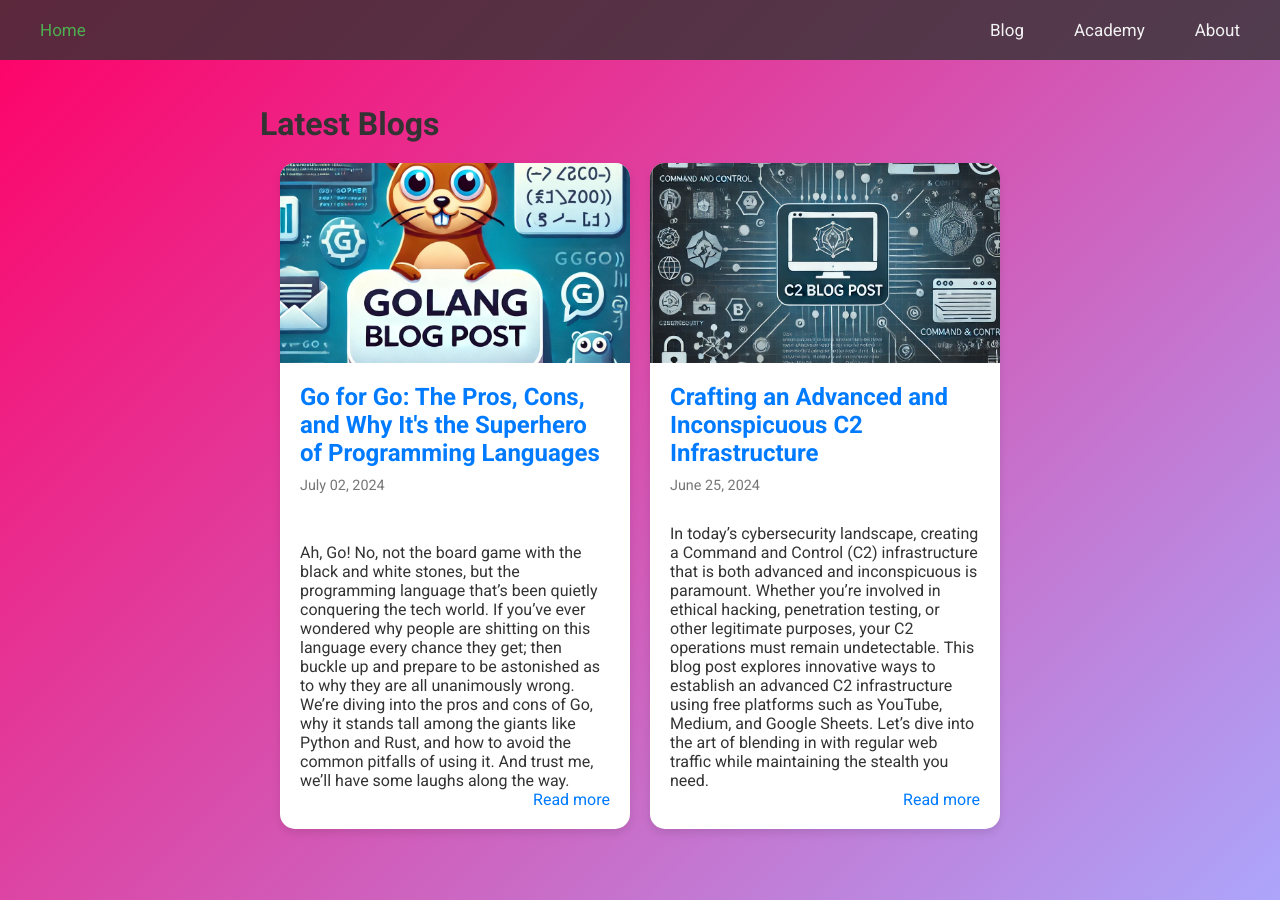
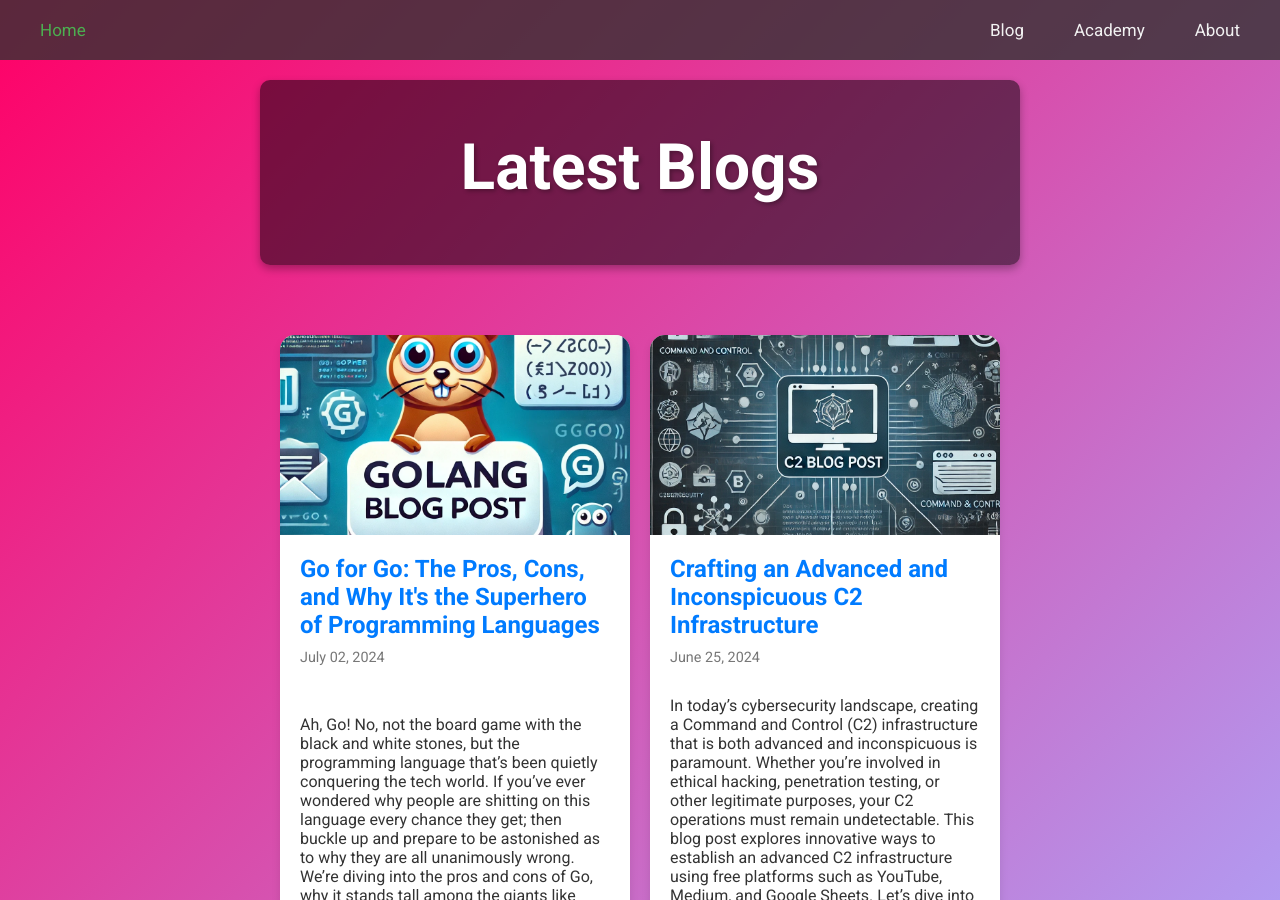
Before and after one commit to Dyst0rti0n/Dyst0rti0n.github.io, a Jekyll site: the page built from blog.html, in a window 1280 px wide and 900 px high. Built offline with Jekyll 4.4.1, drawn with Linux system fonts in a browser that asks for light colours.

Commit message:
Enhance blog page with clickable cards, improved header, and consistent footer

```diff
--- a/assets/css/style.css
+++ b/assets/css/style.css
@@ -20,17 +20,21 @@
 header {
   text-align: center;
   margin-bottom: 50px;
+  padding: 50px 20px;
+  background: rgba(0, 0, 0, 0.5);
+  border-radius: 10px;
+  box-shadow: 0 4px 8px rgba(0, 0, 0, 0.3);
 }
 
 header h1 {
-  font-size: 3.5em;
+  font-size: 4em;
   margin-bottom: 10px;
   color: #fff;
-  text-shadow: 2px 2px 4px rgba(0, 0, 0, 0.2);
+  text-shadow: 2px 2px 4px rgba(0, 0, 0, 0.3);
 }
 
 header p {
-  font-size: 1.5em;
+  font-size: 1.8em;
   color: #eee;
 }
 
@@ -104,6 +108,11 @@
   text-align: center;
   font-size: 0.9em;
   color: #eee;
+  width: 100%;
+  padding: 10px;
+  background: rgba(0, 0, 0, 0.5);
+  border-radius: 10px;
+  box-shadow: 0 4px 8px rgba(0, 0, 0, 0.3);
 }
 
 /* Blog Page Styles */
@@ -127,6 +136,9 @@
   transition: transform 0.3s ease, box-shadow 0.3s ease;
   display: flex;
   flex-direction: column;
+  cursor: pointer;
+  text-decoration: none;
+  color: inherit;
 }
 
 .blog-card:hover {
--- a/blog.html
+++ b/blog.html
@@ -3,17 +3,19 @@
 title: "Latest Blogs"
 ---
 
-<h1>Latest Blogs</h1>
+<header>
+    <h1>Latest Blogs</h1>
+</header>
 <div class="blog-container">
     {% for post in site.posts %}
-    <div class="blog-card">
+    <a href="{{ post.url }}" class="blog-card">
         <img src="{{ post.image }}" alt="{{ post.title }}">
         <div class="blog-card-content">
             <h2 class="blog-card-title">{{ post.title }}</h2>
             <p class="blog-card-date">{{ post.date | date: "%B %d, %Y" }}</p>
             <p class="blog-card-excerpt">{{ post.excerpt }}</p>
-            <a href="{{ post.url }}" class="blog-card-read-more">Read more</a>
+            <span class="blog-card-read-more">Read more</span>
         </div>
-    </div>
+    </a>
     {% endfor %}
 </div>
```
